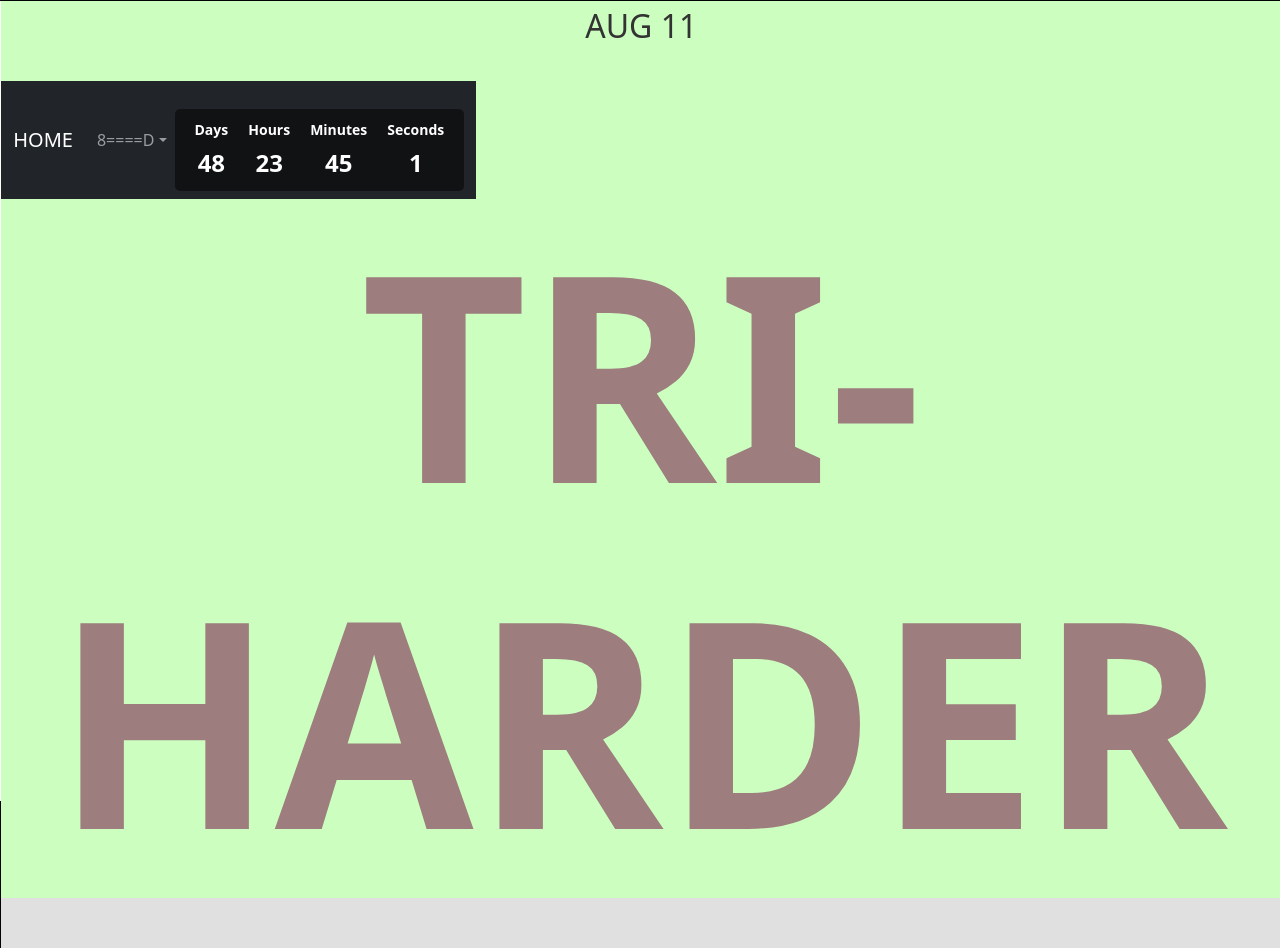
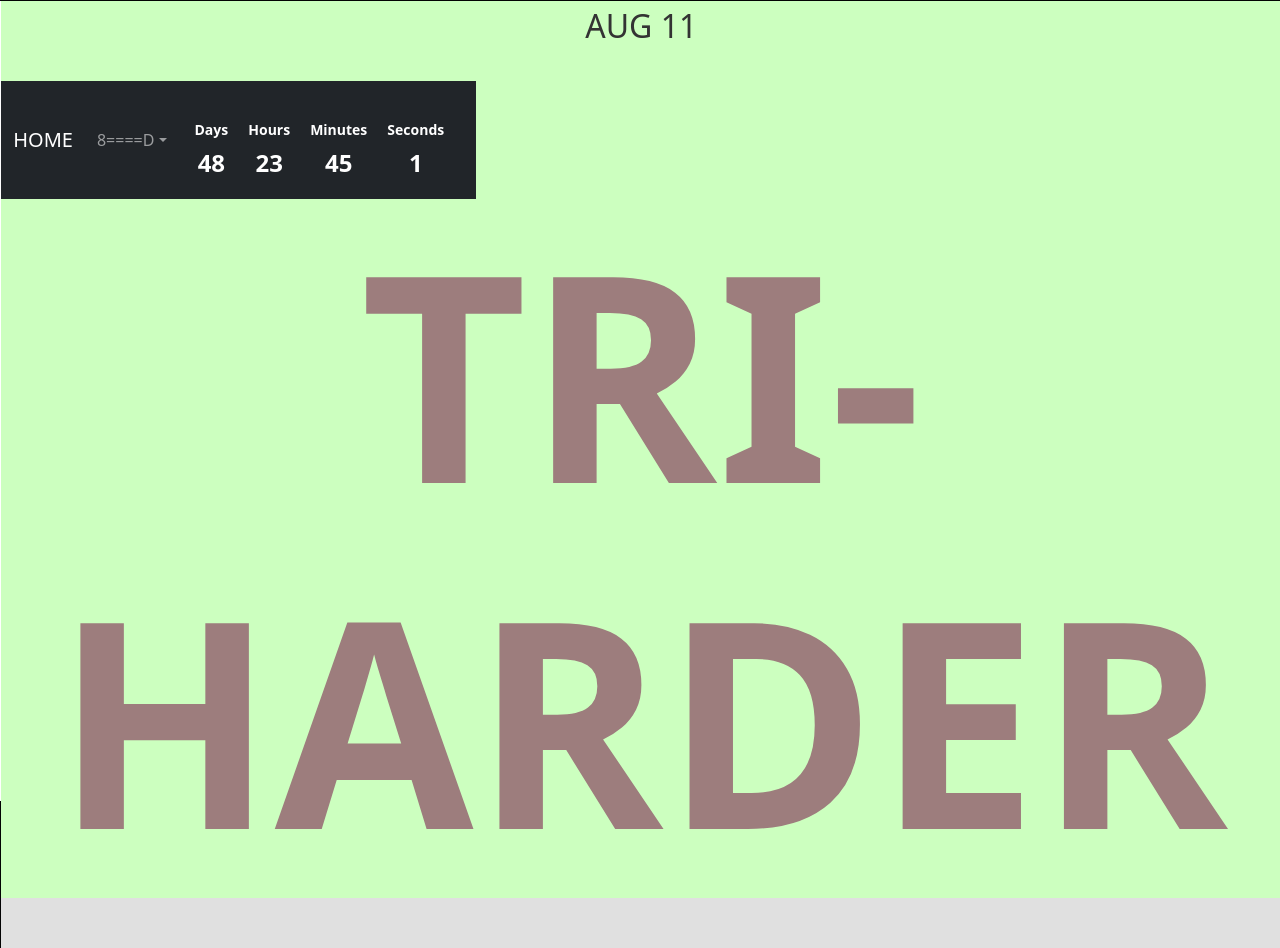
Before and after one commit to r-rouse/tri-harder, a React (Create React App) app in the folder tri-harder/: page / in a window 1280 px wide. Built offline with nearby package versions, Linux system fonts and the light colour scheme.

Commit message:
feat: countdown css

```diff
--- a/tri-harder/src/styles/countdown.css
+++ b/tri-harder/src/styles/countdown.css
@@ -6,7 +6,7 @@
     color: white; /* White text for the countdown */
     font-size: 18px; /* Font size for the countdown */
     font-weight: bold; /* Bold text for the countdown */
-    background-color: rgba(0, 0, 0, 0.5); /* Semi-transparent black background */
+    background-color: transparent; /* Semi-transparent black background */
     border-radius: 5px; /* Rounded corners for the countdown */
     padding: 10px; /* Padding for the countdown */
     margin-top: 20px; /* Top margin for spacing */
```
